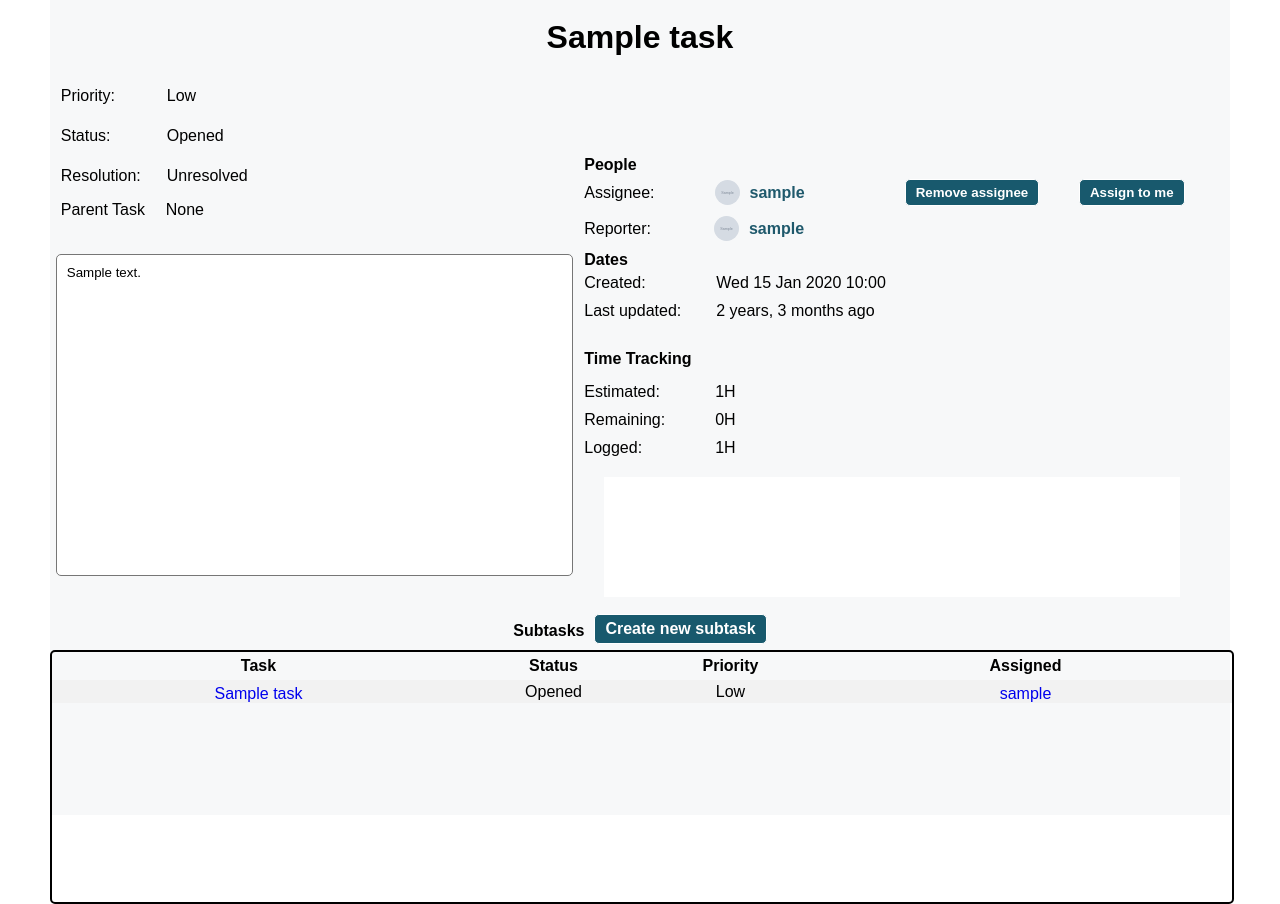
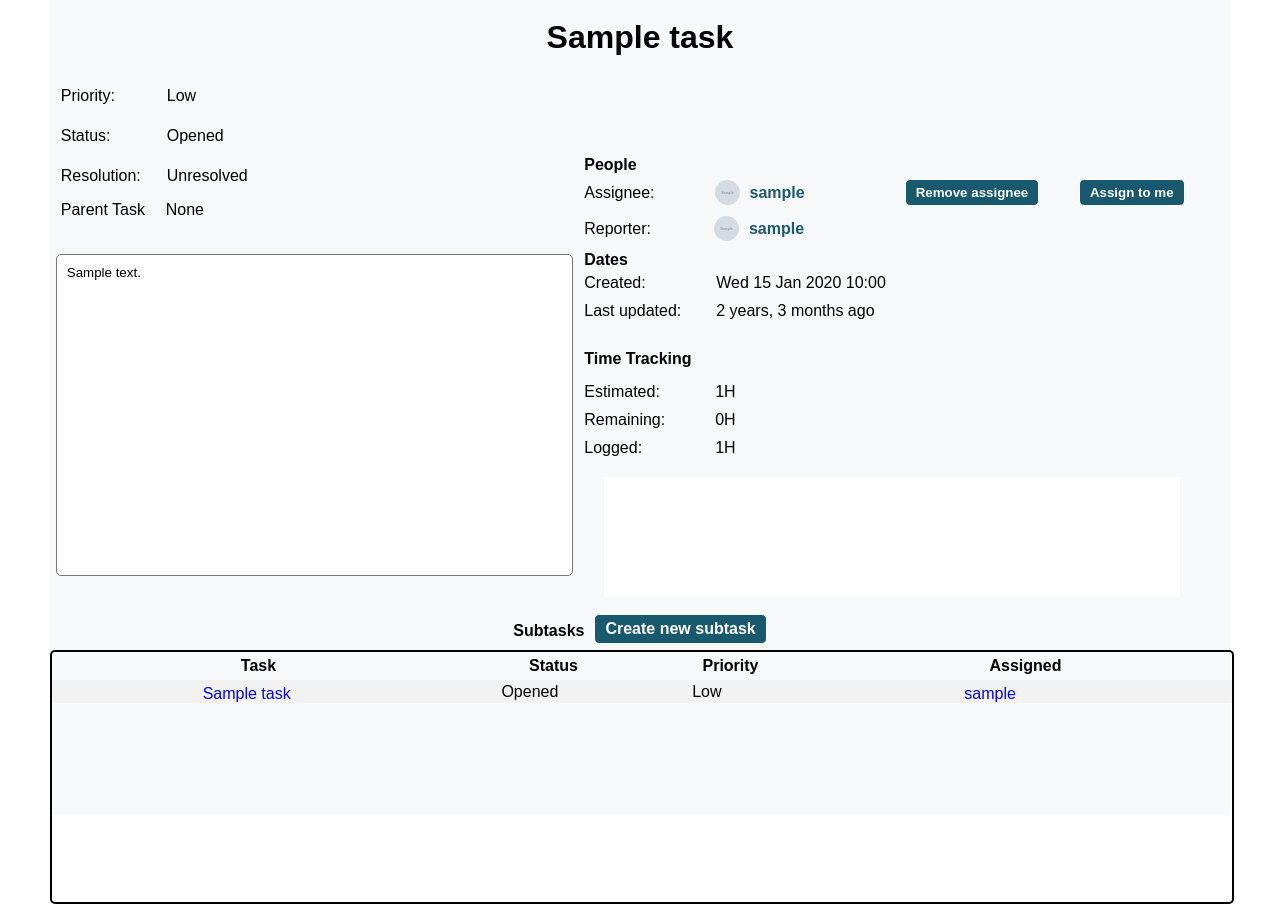
Before and after one commit to Mishakaveli1994/TaskManager, a Django app: template manager/templates/task_details.html in a window 1280 px wide. Shown: the part 59-963 px from the top of the page. Run offline with Django 4.2, Linux system fonts and the light colour scheme; the template is opened without the code that fills it: values that come from a table or form of the project are taken from there, others are empty; tables that the repository leaves empty hold one stand-in row (values such as "Sample post"); grey boxes marked "Sample" are stand-in pictures; some libraries are stand-ins or nearby versions.

Commit message:
Fixed css selector

```diff
--- a/static/css/task-details.css
+++ b/static/css/task-details.css
@@ -157,8 +157,9 @@ div.assignee {
     flex-basis: 35%;
 }
 
-.subtask a{
-    flex-basis: 35% !important;
+.assigned,
+.unassigned{
+    flex-basis: 35%;
 }
 
 .subtask {
```
